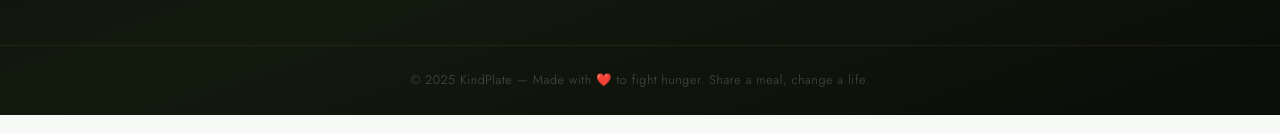
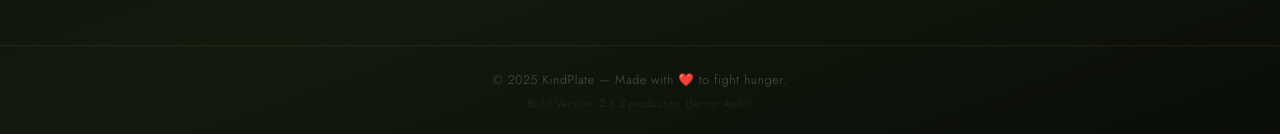
Before and after one commit to shubhampaswan2510200619112006/kindplate, a website: page public/index.html in a window 1280 px wide. Shown: the part 9428-9562 px from the top of the page. Drawn offline with nearby package versions, Linux system fonts and the light colour scheme; no server answers.

Commit message:
Final Deploy Sync: Added Build Version 2.6.2 to footer for deployment verification.

```diff
--- a/public/index.html
+++ b/public/index.html
@@ -461,7 +461,7 @@
         <a href="#home">Home</a>
         <a href="#how">How It Works</a>
         <a href="#donate">Donate Food</a>
-        <a href="#feed">Find Food</a>
+        <a href="#find">Find Food</a>
         <a href="#contact">Contact</a>
       </div>
       <div class="footer-links">
@@ -482,8 +482,8 @@
       </div>
     </div>
     <div class="footer-bottom">
-      <p>© 2025 KindPlate — Made with <span style="color:#ef4444">❤️</span> to fight hunger. Share a meal, change a
-        life.</p>
+      <p>© 2025 KindPlate — Made with <span style="color:#ef4444">❤️</span> to fight hunger.</p>
+      <p style="font-size: 0.65rem; opacity: 0.4; margin-top: 4px;">Build Version: 2.6.2-production (Senior Audit)</p>
     </div>
   </footer>
 
```
